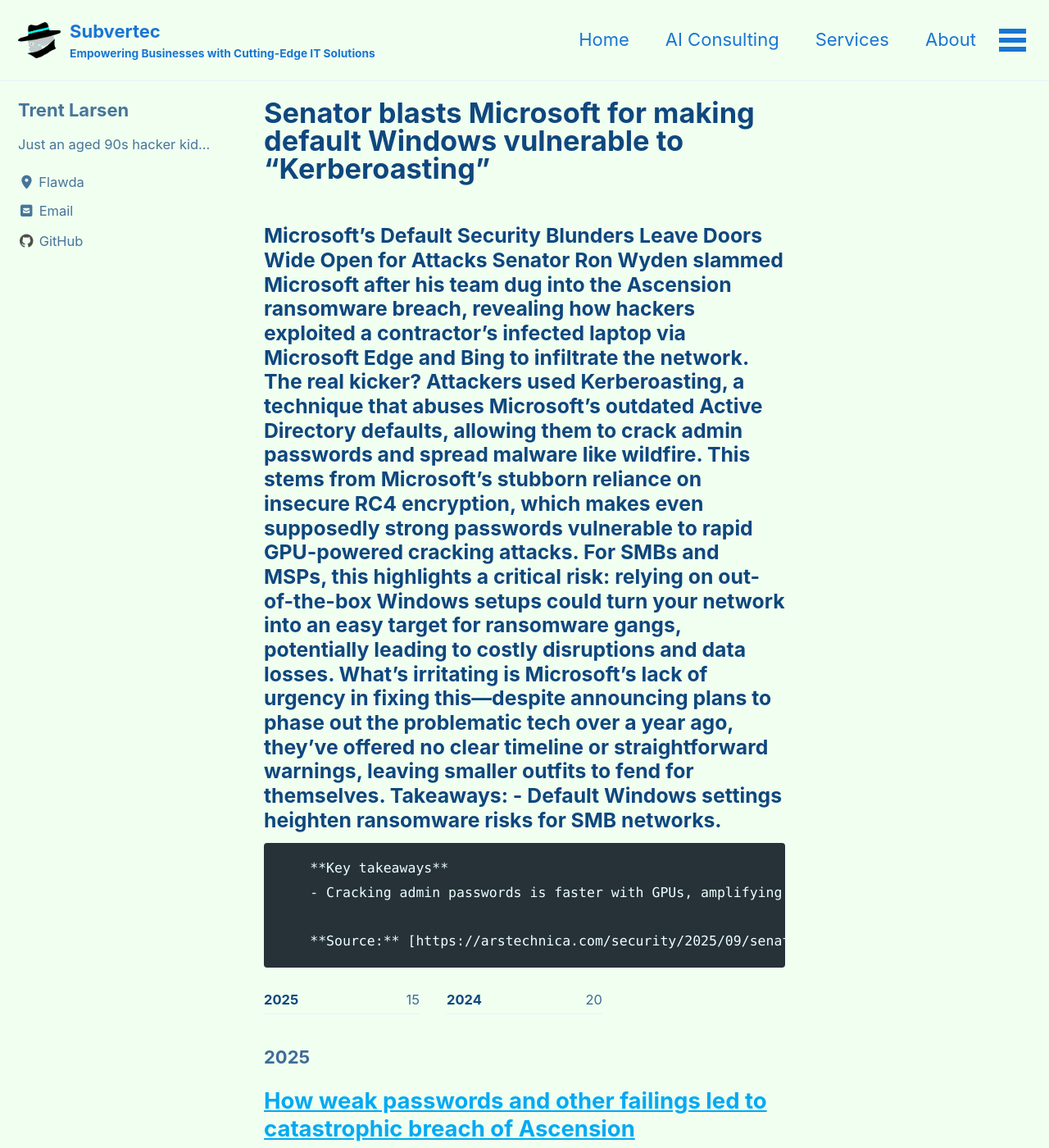
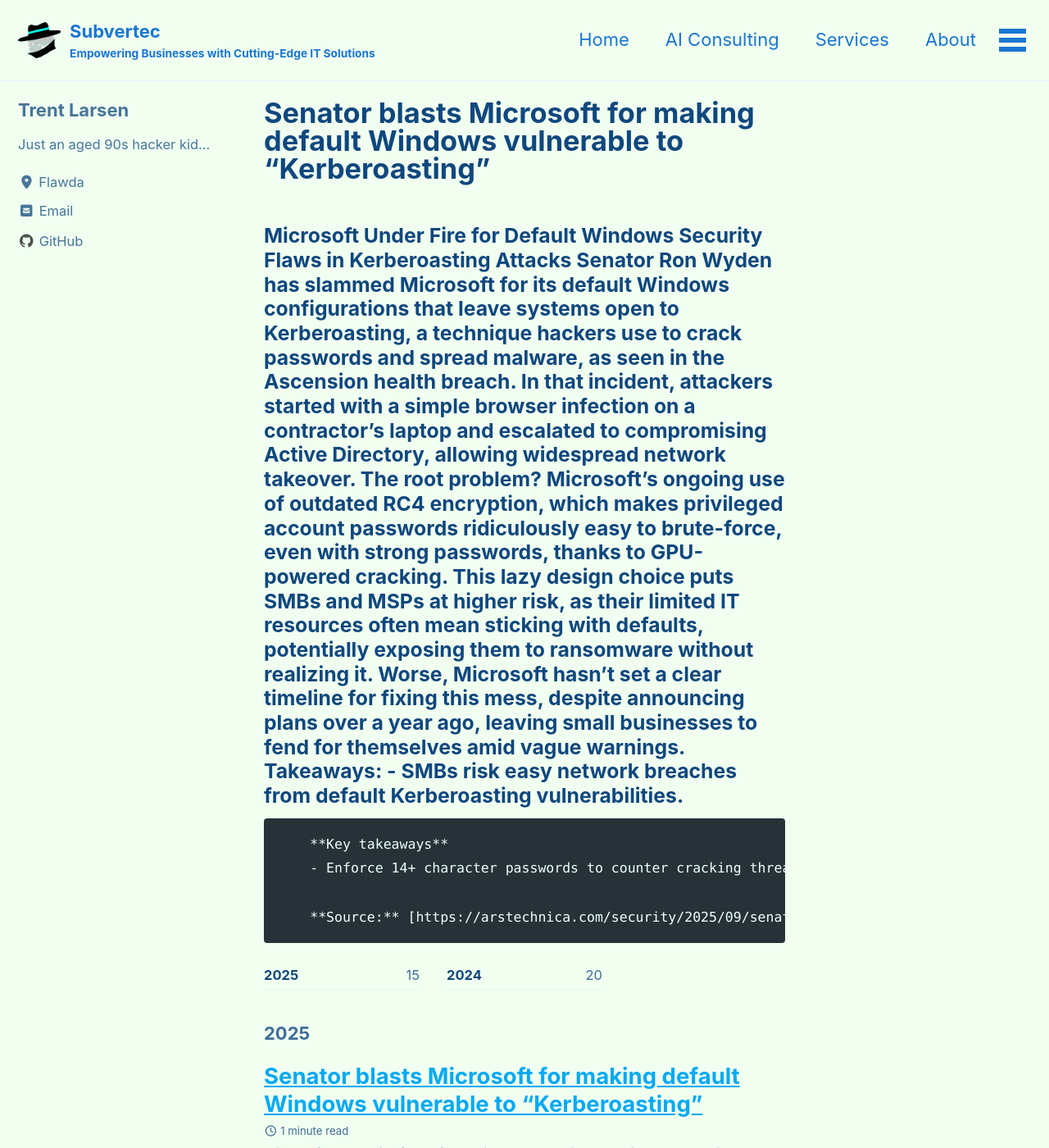
Before and after one commit to subv3rsiv3/website, a Jekyll site: the page built from _posts/2025-09-18-senator-blasts-microsoft-for-making-default-windows-vulnerable-to-kerberoasting.md, in a window 1280 px wide and 1400 px high. Shown: the whole window at 82% size. Built offline with Jekyll 4.4.1, drawn with Linux system fonts in a browser that asks for light colours; cached includes are drawn as plain includes; some of the changed text lies outside the part shown.

Commit message:
Publish: Senator blasts Microsoft for making default Windows vulnerable to “Kerberoasting”

```diff
--- a/_posts/2025-09-18-senator-blasts-microsoft-for-making-default-windows-vulnerable-to-kerberoasting.md
+++ b/_posts/2025-09-18-senator-blasts-microsoft-for-making-default-windows-vulnerable-to-kerberoasting.md
@@ -1,27 +1,25 @@
 ---
 layout: posts
 title: Senator blasts Microsoft for making default Windows vulnerable to “Kerberoasting”
-date: '2025-09-18 18:35:26 '
-excerpt: '### Microsoft’s Default Security Blunders Leave Doors Wide Open for Attacks Senator Ron Wyden slammed Microsoft after his team dug into the Ascension ransomware breach, revealing how hackers exploited a contractor’s infected laptop via Micr'
+date: '2025-09-18 19:39:43 '
+excerpt: '### Microsoft Under Fire for Default Windows Security Flaws in Kerberoasting Attacks Senator Ron Wyden has slammed Microsoft for its default Windows configurations that leave systems open to Kerberoasting, a technique hackers use to crack p'
 seo_title: Senator blasts Microsoft for making default Windows vulnerable to “Kerberoasting”
-seo_description: '### Microsoft’s Default Security Blunders Leave Doors Wide Open for Attacks Senator Ron Wyden slammed Microsoft after his team dug into the Ascension ranso'
+seo_description: '### Microsoft Under Fire for Default Windows Security Flaws in Kerberoasting Attacks Senator Ron Wyden has slammed Microsoft for its default Windows config'
 categories:
 - Security
 - Azure
-- AI_Automation
 tags:
 - Security
 - Azure
-- AI_Automation
 permalink: /blog/senator-blasts-microsoft-for-making-default-windows-vulnerable-to-kerberoasting/
 ---
 
-### Microsoft’s Default Security Blunders Leave Doors Wide Open for Attacks Senator Ron Wyden slammed Microsoft after his team dug into the Ascension ransomware breach, revealing how hackers exploited a contractor’s infected laptop via Microsoft Edge and Bing to infiltrate the network. The real kicker? Attackers used Kerberoasting, a technique that abuses Microsoft’s outdated Active Directory defaults, allowing them to crack admin passwords and spread malware like wildfire. This stems from Microsoft’s stubborn reliance on insecure RC4 encryption, which makes even supposedly strong passwords vulnerable to rapid GPU-powered cracking attacks. For SMBs and MSPs, this highlights a critical risk: relying on out-of-the-box Windows setups could turn your network into an easy target for ransomware gangs, potentially leading to costly disruptions and data losses. What’s irritating is Microsoft’s lack of urgency in fixing this—despite announcing plans to phase out the problematic tech over a year ago, they’ve offered no clear timeline or straightforward warnings, leaving smaller outfits to fend for themselves. Takeaways: - Default Windows settings heighten ransomware risks for SMB networks.
+### Microsoft Under Fire for Default Windows Security Flaws in Kerberoasting Attacks Senator Ron Wyden has slammed Microsoft for its default Windows configurations that leave systems open to Kerberoasting, a technique hackers use to crack passwords and spread malware, as seen in the Ascension health breach. In that incident, attackers started with a simple browser infection on a contractor's laptop and escalated to compromising Active Directory, allowing widespread network takeover. The root problem? Microsoft's ongoing use of outdated RC4 encryption, which makes privileged account passwords ridiculously easy to brute-force, even with strong passwords, thanks to GPU-powered cracking. This lazy design choice puts SMBs and MSPs at higher risk, as their limited IT resources often mean sticking with defaults, potentially exposing them to ransomware without realizing it. Worse, Microsoft hasn't set a clear timeline for fixing this mess, despite announcing plans over a year ago, leaving small businesses to fend for themselves amid vague warnings. Takeaways: - SMBs risk easy network breaches from default Kerberoasting vulnerabilities.
 
         **Key takeaways**
-        - Cracking admin passwords is faster with GPUs, amplifying threats.
-- Enforce passwords over 14 characters to mitigate Kerberoasting.
-- Upgrading from RC4 could avoid future breach costs for MSPs.
-- Demand clearer Microsoft updates to protect your systems.
+        - Enforce 14+ character passwords to counter cracking threats.
+- GPU attacks make unsalted hashes a costly security gap.
+- Update Active Directory settings to avoid malware spread.
+- Demand clearer timelines from Microsoft for RC4 deprecation.
 
         **Source:** [https://arstechnica.com/security/2025/09/senator-blasts-microsoft-for-making-default-windows-vulnerable-to-kerberoasting/](https://arstechnica.com/security/2025/09/senator-blasts-microsoft-for-making-default-windows-vulnerable-to-kerberoasting/)
```
